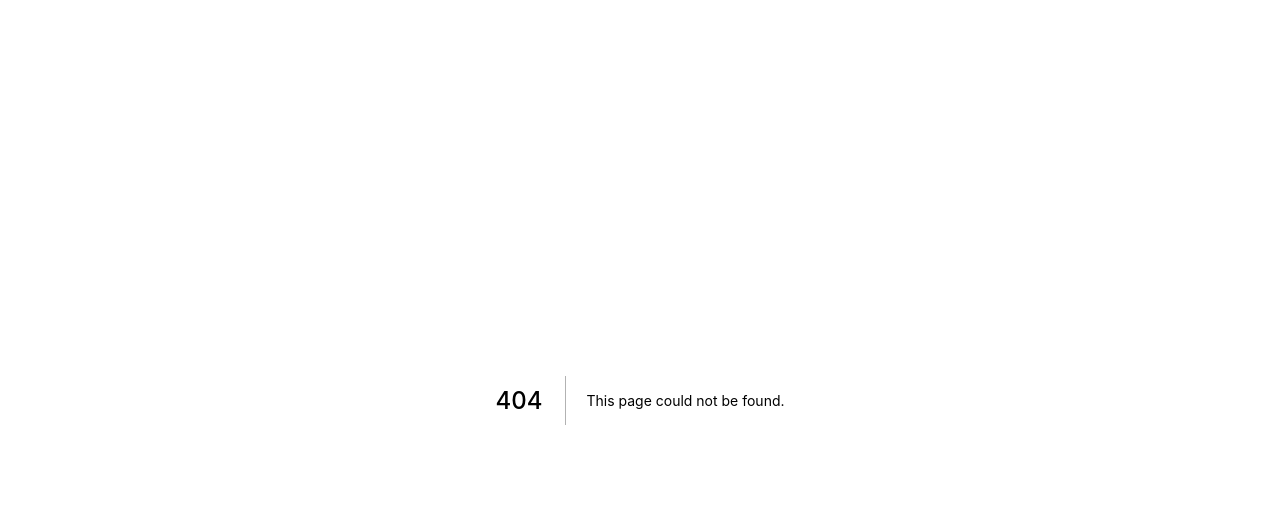
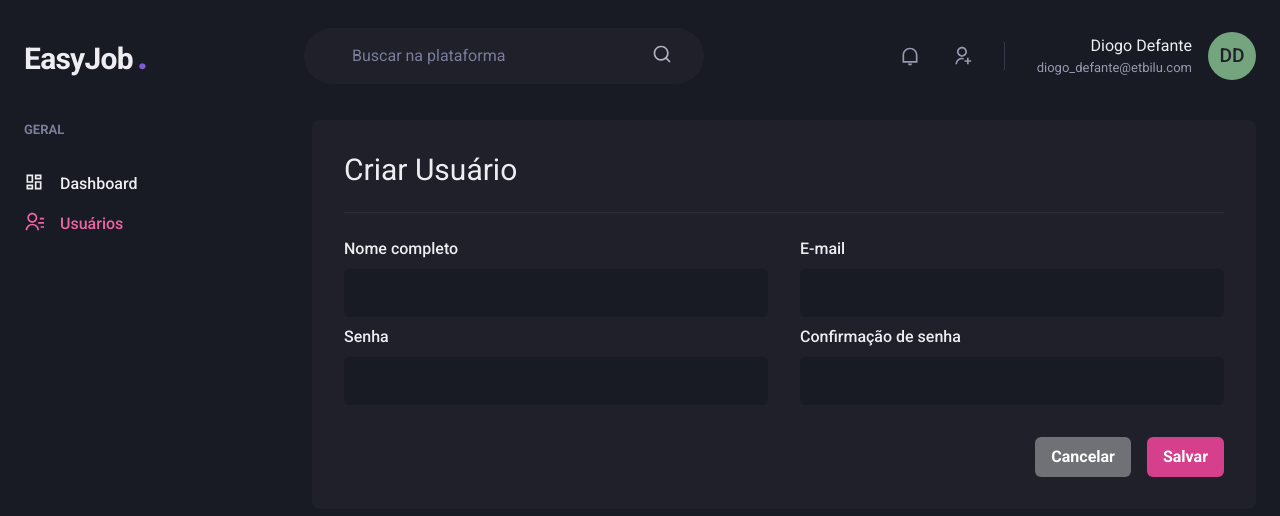
Before and after one commit to alexandrevoliveira/easyjob, a Next.js app: page /users/create in a window 1280 px wide. Before the commit this address had no page. Shown: the top 516 px of the page. Built offline with nearby package versions, Linux system fonts and the light colour scheme; what miragejs would draw is missing.

Commit message:
add: Form de criacao de Usuarios em /users/create

```diff
--- /dev/null
+++ b/src/components/Form/Input.tsx
@@ -0,0 +1,41 @@
+import { forwardRef, ForwardRefRenderFunction } from 'react';
+import { FieldError } from 'react-hook-form';
+import { FormControl, FormErrorMessage, FormLabel, Input as ChakraInput, InputProps as ChakraInputProps } from '@chakra-ui/react'
+
+interface InputProps extends ChakraInputProps {
+  name: string;
+  label?: string;
+  error?: FieldError;
+}
+
+export const InputBase: ForwardRefRenderFunction<HTMLInputElement, InputProps>
+  = ({ error = null, name, label, ...rest }, ref) => {
+    return (
+      <FormControl isInvalid={!!error}>
+        {!!label && <FormLabel htmlFor={name}>{label}</FormLabel>}
+
+        <ChakraInput
+          name={name}
+          id={name}
+          focusBorderColor="pink.500"
+          bgColor="gray.900"
+          variant="filled"
+          _hover={
+            {bgColor: 'gray.900'}
+          }
+          size="lg"
+          ref={ref}
+          {...rest}
+        />
+
+        { !! error && (
+          <FormErrorMessage>
+            {error.message}
+          </FormErrorMessage>
+        )}
+      </FormControl>
+
+    );
+}
+
+export const Input = forwardRef(InputBase);
--- /dev/null
+++ b/src/pages/users/create.tsx
@@ -0,0 +1,138 @@
+import { Box, Button, Divider, Flex, Heading, HStack, SimpleGrid, VStack } from "@chakra-ui/react";
+
+import Link from "next/link";
+import { useRouter } from "next/router";
+
+import { SubmitHandler, useForm } from "react-hook-form";
+import { useMutation } from "react-query";
+
+import * as yup from "yup";
+import { yupResolver } from "@hookform/resolvers/yup"
+
+import { Input } from "../../components/Form/Input";
+import { Header } from "../../components/Header";
+import { Sidebar } from "../../components/Sidebar";
+import { api } from "../../services/api";
+import { queryClient } from "../../services/queryClient";
+
+interface CreateUserFormData {
+  name: string;
+  email: string;
+  password: string;
+  password_confirmation: string;
+}
+
+const createUserFormSchema = yup.object().shape({
+  name: yup.string().required("Nome obrigatório"),
+  email: yup.string().required("Email obrigatório").email("E-mail inválido"),
+  password: yup.string().required("Senha obrigatória")
+    .min(6, "Senha deve ter no mínimo 6 caracteres"),
+  password_confirmation: yup.string().oneOf([
+    null, yup.ref('password')
+  ], "As senhas não batem")
+})
+
+export default function CreateUser() {
+  const router = useRouter()
+
+  const createUser = useMutation(async(user: CreateUserFormData) => {
+    const response = await api.post('users', {
+      user: {
+        ...user,
+        created_at: new Date(),
+      }
+    })
+
+    return response.data.user
+  }, {
+    onSuccess: () => {
+      queryClient.invalidateQueries('users')
+    }
+  })
+
+  const { register, formState, handleSubmit } = useForm({
+    resolver: yupResolver(createUserFormSchema)
+  });
+
+  const { errors } = formState;
+
+  const handleCreateUser:SubmitHandler<CreateUserFormData> = async(values) => {
+    await createUser.mutateAsync(values)
+
+    router.push('/users')
+  };
+
+  return (
+    <Box>
+      <Header />
+
+      <Flex w="100%" my="6" maxWidth={1480} mx="auto" px="6">
+        <Sidebar />
+
+        <Box
+          as="form"
+          flex="1"
+          borderRadius={8}
+          p={["6","8"]}
+          bg="gray.800"
+          onSubmit={handleSubmit(handleCreateUser)}
+        >
+          <Heading size="lg" fontWeight="normal">Criar Usuário</Heading>
+
+          <Divider borderColor="gray.700" my="6"/>
+
+          <VStack>
+            <SimpleGrid minChildWidth="240px" spacing={["6", "8"]} w="100%">
+              <Input
+                name="name"
+                type="text"
+                label="Nome completo"
+                error={errors.name}
+                {...register('name')}
+              />
+              <Input
+                name="email"
+                type="email"
+                label="E-mail"
+                error={errors.email}
+                {...register('email')}
+              />
+            </SimpleGrid>
+            <SimpleGrid minChildWidth="240px" spacing={["6", "8"]} w="100%">
+              <Input
+                name="password"
+                type="password"
+                label="Senha"
+                error={errors.password}
+                {...register('password')}
+              />
+              <Input
+                name="password_confirmation"
+                type="password"
+                label="Confirmação de senha"
+                error={errors.password_confirmation}
+                {...register('password_confirmation')}
+              />
+            </SimpleGrid>
+          </VStack>
+
+          <Flex mt="8" justify="flex-end">
+            <HStack spacing="4">
+              <Link href="/users" passHref>
+                <Button as="a" colorScheme="whiteAlpha">Cancelar</Button>
+              </Link>
+
+              <Button
+                type="submit"
+                colorScheme="pink"
+                isLoading={formState.isSubmitting}
+              >
+                Salvar
+              </Button>
+            </HStack>
+          </Flex>
+        </Box>
+      </Flex>
+    </Box>
+  )
+}
```
Also changed, not shown: package.json (+5 -2 lines).
